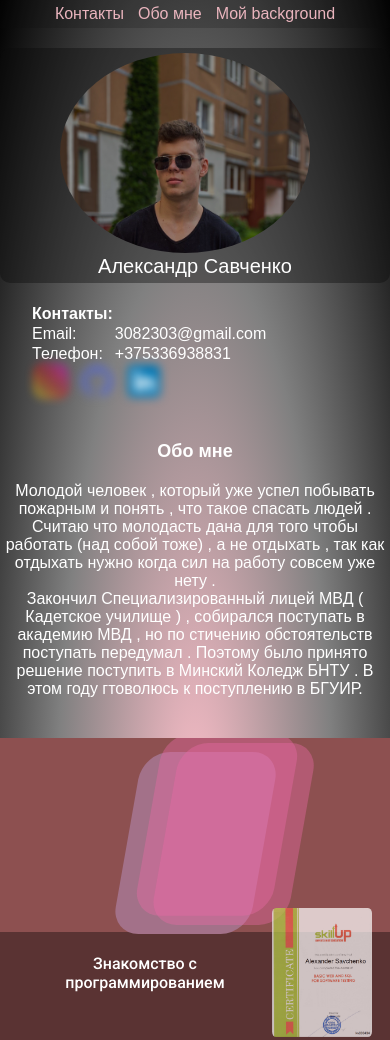
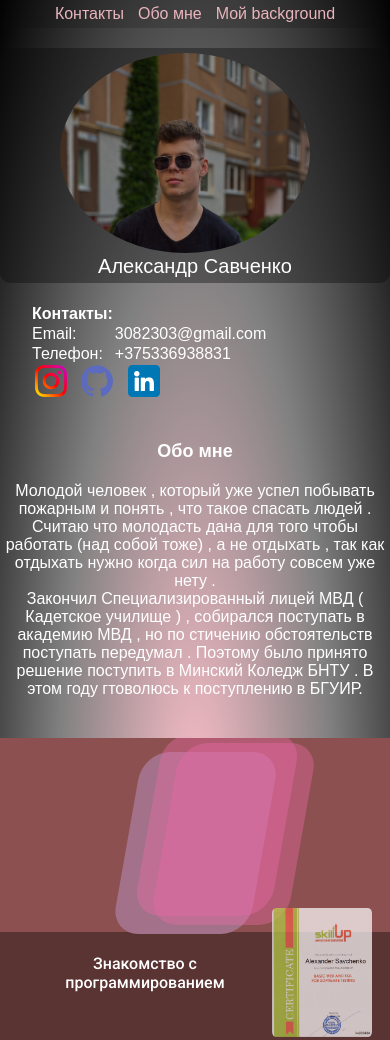
Before and after one commit to Alexand-p/From-Zero, a plain HTML site: page index.html in a window 390 px wide. Shown: the top 1040 px of the page. Drawn offline with Linux system fonts and the light colour scheme; a script that the page names is missing; a web font is replaced by a local one.

Commit message:
debug v4

```diff
--- a/assets/css/style.css
+++ b/assets/css/style.css
@@ -147,4 +147,7 @@ a:hover{
   .my-name{
     font-size: 20px;
   }
+  .social-link__img{
+    filter: blur(0px);
+  }
 }
```
